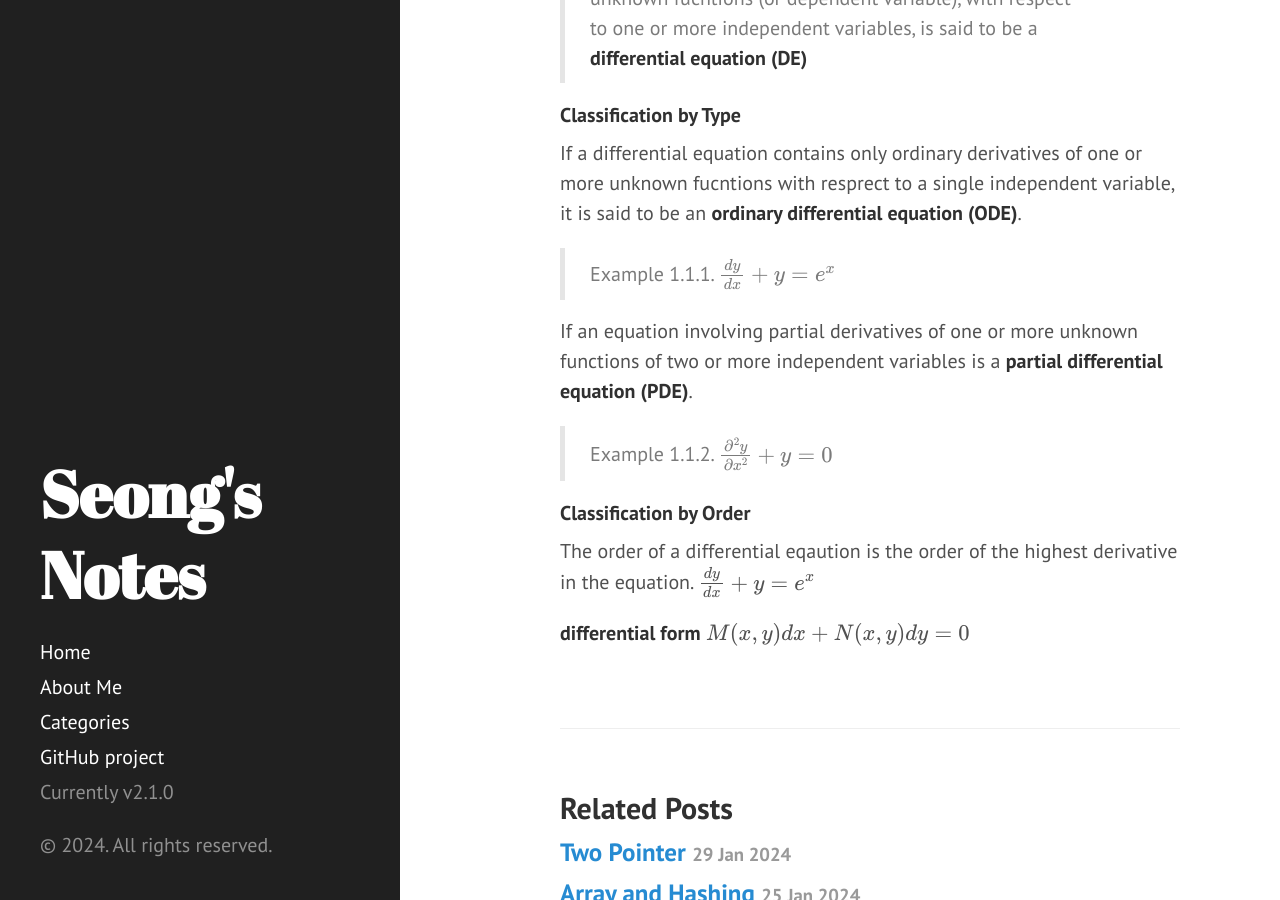
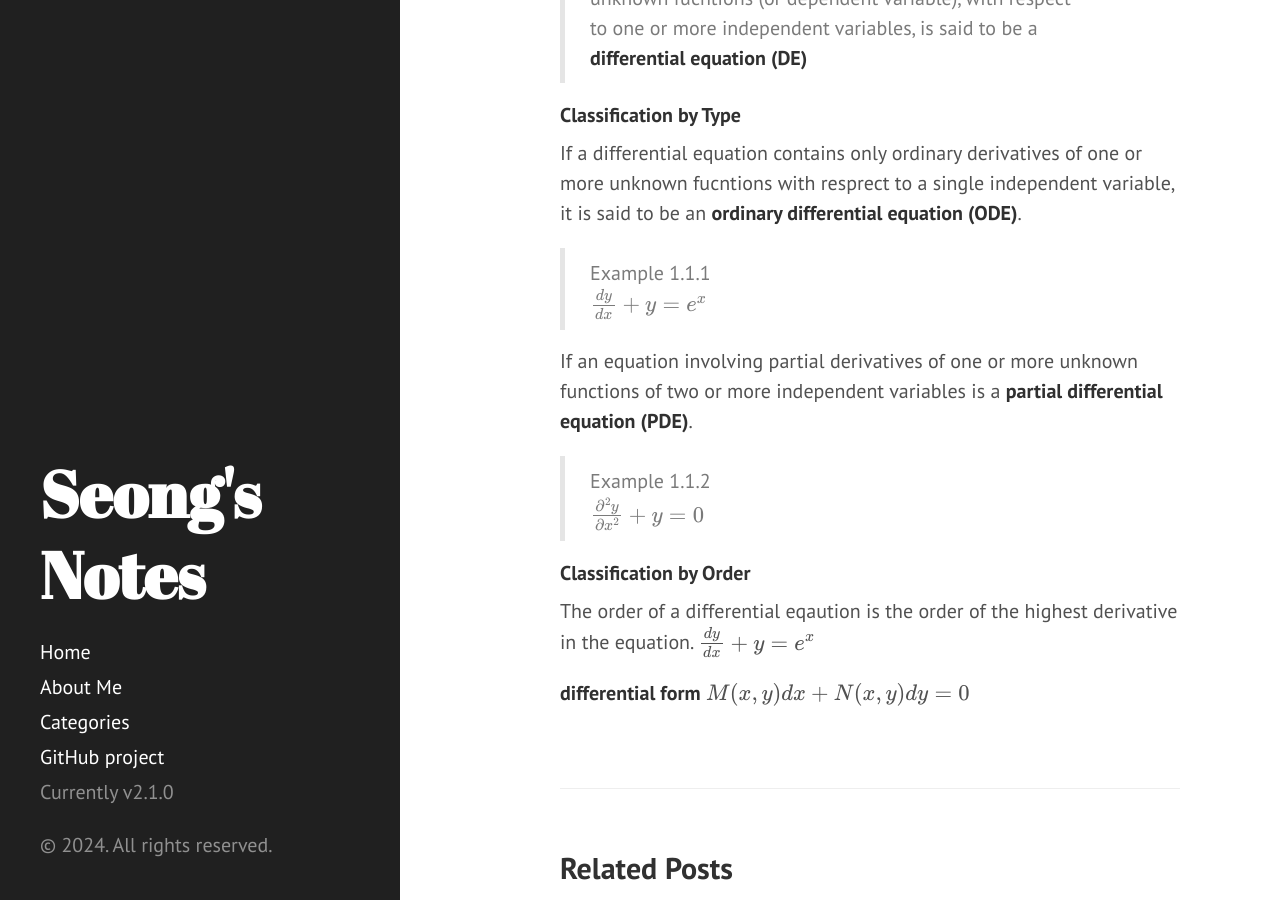
Before and after one commit to GwangseongCho/GwangseongCho.github.io, a Jekyll site: the page built from _posts/2024-01-17-differential-equations.md, in a window 1280 px wide and 900 px high, scrolled down 654 px. Built offline with Jekyll 4.4.1, drawn with Linux system fonts in a browser that asks for light colours; formulas are drawn with MathJax 3.

Commit message:
Edit DE pages

```diff
--- a/_posts/2024-01-17-differential-equations.md
+++ b/_posts/2024-01-17-differential-equations.md
@@ -19,12 +19,12 @@ Differential Equation
 
 #### Classification by Type
 If a differential equation contains only ordinary derivatives of one or more unknown fucntions with resprect to a single independent variable, it is said to be an **ordinary differential equation (ODE)**.
-> Example 1.1.1.
+> Example 1.1.1\
 > $$\frac{dy}{dx} + y = e^{x}$$
 
 
 If an equation involving partial derivatives of one or more unknown functions of two or more independent variables is a **partial differential equation (PDE)**.
-> Example 1.1.2.
+> Example 1.1.2\
 > $$\frac{\partial^2 y}{\partial x^2} + y = 0$$
 
 #### Classification by Order
```
